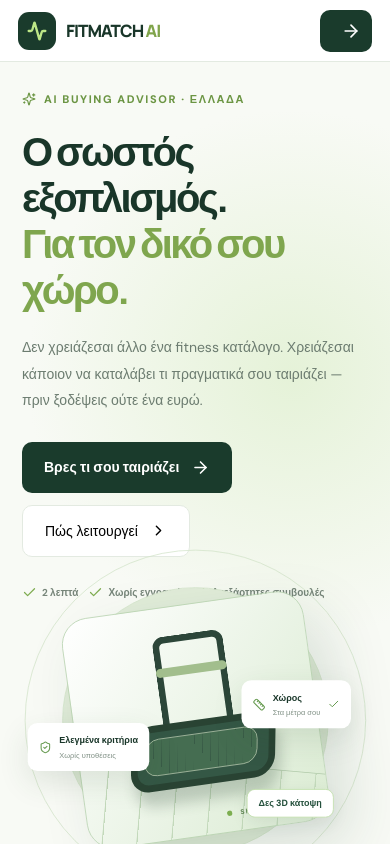
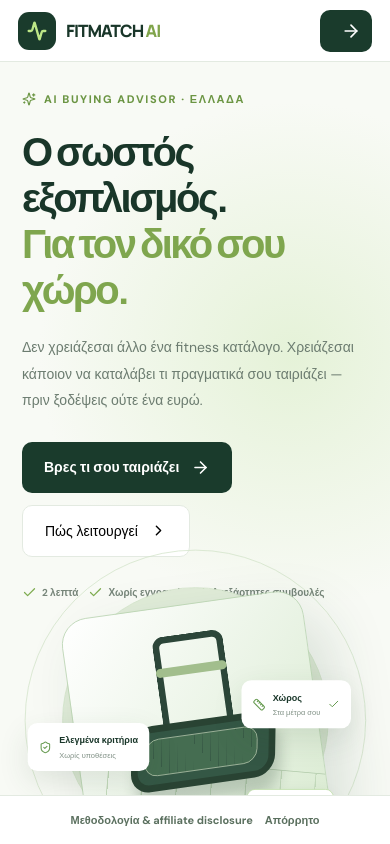
Before and after one commit to vmoulakakis/FITMACHT_AI, a Next.js app: page / in a window 390 px wide. Built offline with nearby package versions, Linux system fonts and the light colour scheme.

Commit message:
fix(a11y): retain privacy and disclosure navigation in mobile decision shell

```diff
--- a/app/globals.css
+++ b/app/globals.css
@@ -63,7 +63,11 @@
 @media(max-width:900px){.shell>.header{flex-basis:65px}.heroArt{max-width:420px}}
 @media(max-width:720px){
  .shell{height:100dvh;min-height:0}
- .shell>.footer{display:none}
+ .shell>.footer{display:block;flex:0 0 auto}
+ .shell .footerInner{display:flex;align-items:center;justify-content:center;min-height:48px;padding:6px 10px;gap:10px}
+ .shell .footerBrand,.shell .footerInner>small{display:none}
+ .shell .footerLinks{display:flex;flex-wrap:wrap;justify-content:center;gap:12px;margin:0}
+ .shell .footerLinks a{font-size:11px}
  .shell>.header{flex-basis:62px}
  .shell>main{overflow:hidden}
  .homeWorkspace>.hero,.homeWorkspace>.section,.homeWorkspace>.purpose{overflow-y:auto}
```
